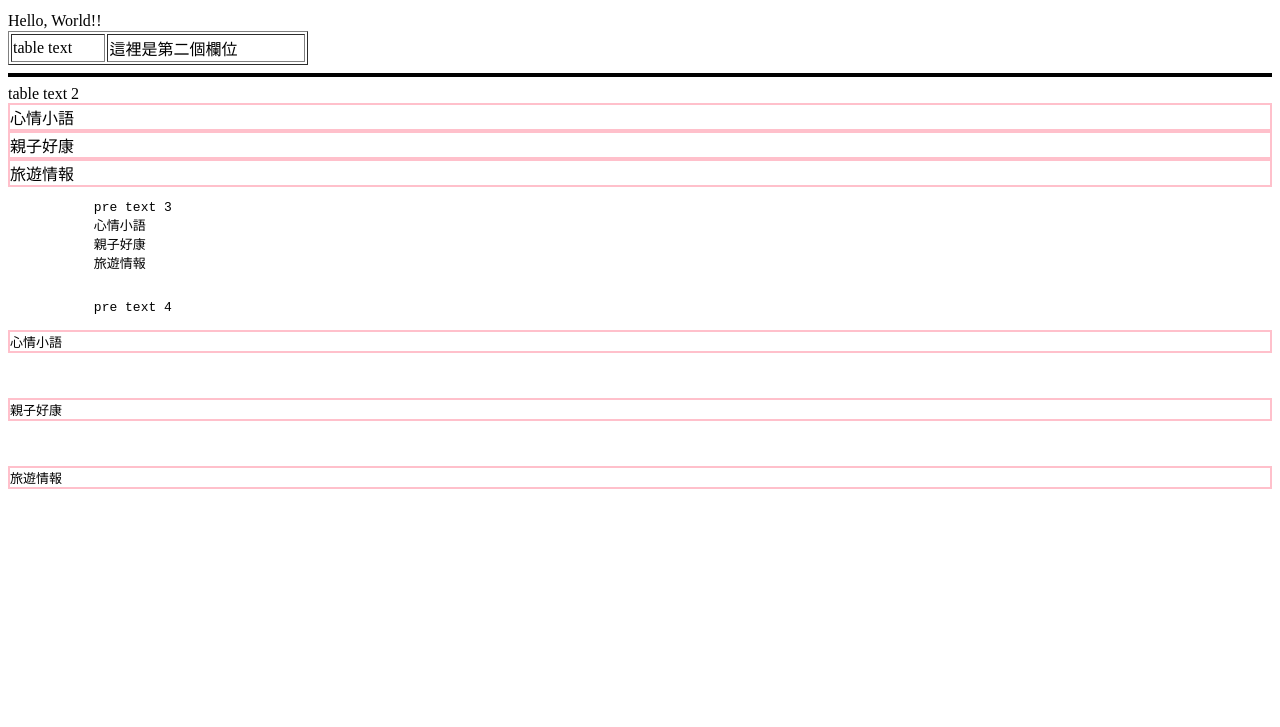
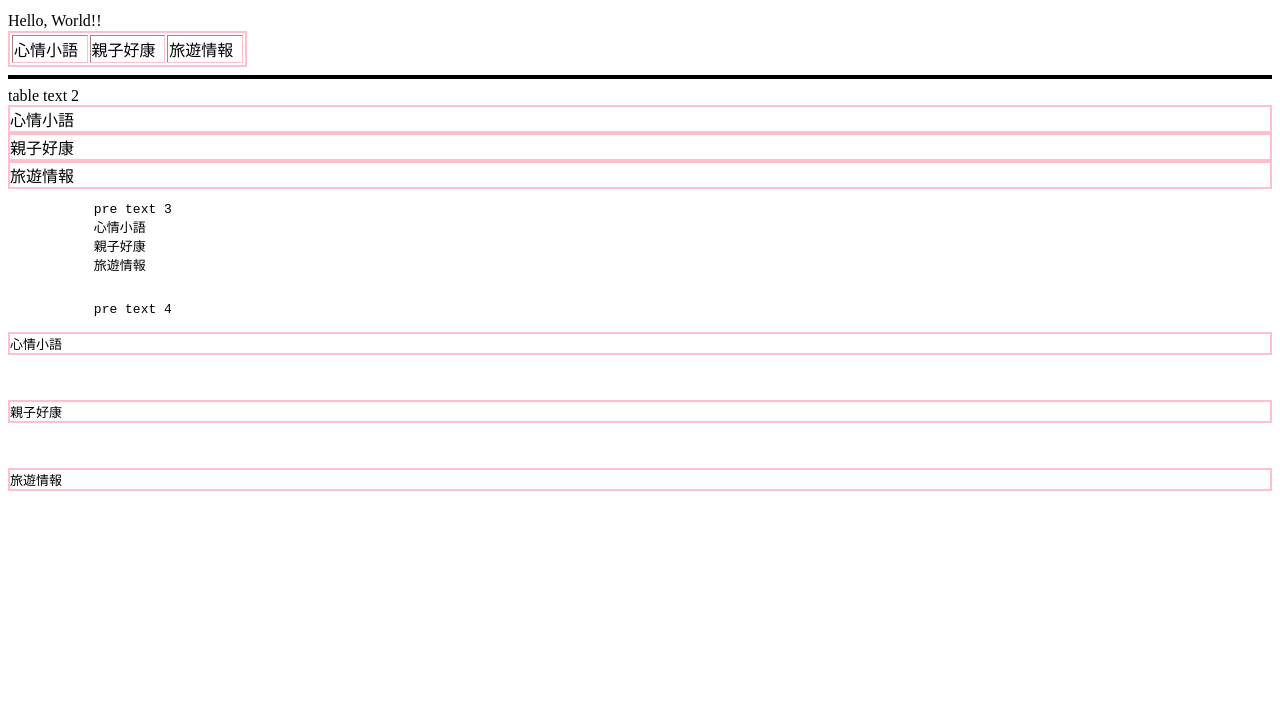
Before and after one commit to aa000357/WebTest, a plain HTML site: page index.html in a window 1280 px wide. Shown: the part 73-800 px from the top of the page. Drawn offline with Linux system fonts and the light colour scheme.

Commit message:
index.update

```diff
--- a/index.html
+++ b/index.html
@@ -4,21 +4,18 @@
     <head>
 
         <meta charset="UTF-8">
-
-
-
-
-
+		<h1>Hi!! Welcome to Wendy's Home</h1>
+       Hello, World!!
     </head>
 
     <body>
-	<h1>Hi!! Welcome to Wendy's Home</h1>
-       Hello, World!!
 
-	   <table width="300" border="1">
+
+	   <table  border="1" style="border:2px pink solid;">
 	　	<tr>
-　			<td>table text</td>
-　			<td>這裡是第二個欄位</td>
+　			<td width= 30% >心情小語</td>
+　			<td width= 30% >親子好康</td>
+			<td width= 30% >旅遊情報</td>
 	　	</tr>
 		</table>
 
```
